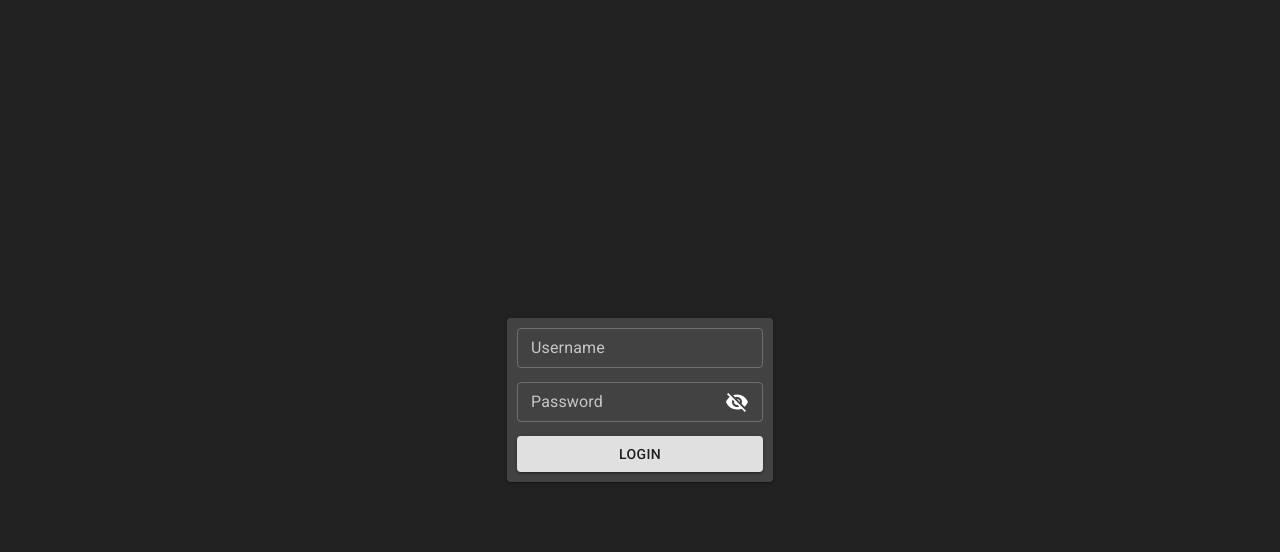
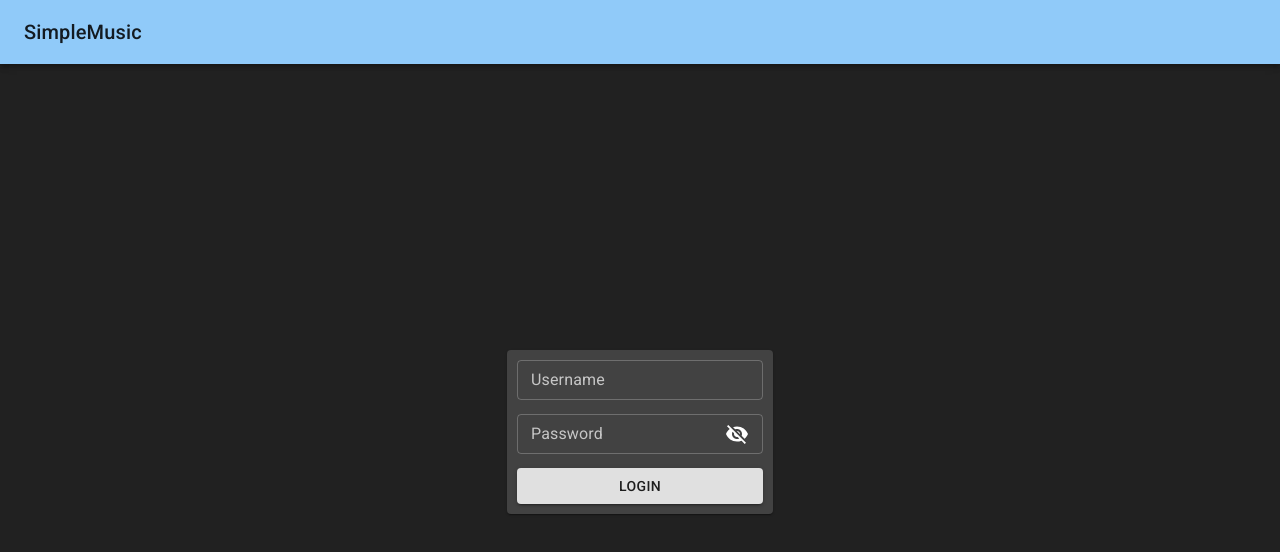
Before and after one commit to CastelJeremy/simple-music-web, a React app: page /login in a window 1280 px wide. Shown: the top 552 px of the page. Built offline with nearby package versions, Linux system fonts and the light colour scheme.

Commit message:
feat: add NavBar with logout button when the user is connected

```diff
--- a/src/imports/ui/App.jsx
+++ b/src/imports/ui/App.jsx
@@ -3,6 +3,7 @@ import { navigate, Router } from '@reach/router';
 import { ThemeProvider } from '@material-ui/core';
 import { createMuiTheme, withStyles } from '@material-ui/core/styles';
 
+import Nav from './components/Nav.jsx';
 import Login from './Login/Login.jsx';
 import Home from './Home/Home.jsx';
 
@@ -21,6 +22,11 @@ const styles = (theme) => ({
     root: {
         minHeight: `${window.innerHeight}px`,
         width: '100%',
+        display: 'flex',
+        flexDirection: 'column',
+    },
+    body: {
+        flexGrow: '1',
         display: 'flex',
     },
 });
@@ -68,14 +74,21 @@ class App extends React.Component {
     render() {
         return (
             <ThemeProvider theme={darkTheme}>
-                <Router className={this.props.classes.root}>
-                    <Login path="/login" handleLogin={this.handleLogin} />
-                    <Home
-                        path="/"
+                <div className={this.props.classes.root}>
+                    <Nav
                         user={this.state.user}
                         handleLogout={this.handleLogout}
                     />
-                </Router>
+
+                    <Router className={this.props.classes.body}>
+                        <Login path="/login" handleLogin={this.handleLogin} />
+                        <Home
+                            path="/"
+                            user={this.state.user}
+                            handleLogout={this.handleLogout}
+                        />
+                    </Router>
+                </div>
             </ThemeProvider>
         );
     }
--- /dev/null
+++ b/src/imports/ui/components/Nav.jsx
@@ -0,0 +1,41 @@
+import React from 'react';
+import { AppBar, IconButton, Toolbar, Typography } from '@material-ui/core';
+import ExitToAppIcon from '@material-ui/icons/ExitToApp';
+import { withStyles } from '@material-ui/core/styles';
+
+const styles = (theme) => ({
+    title: {
+        flexGrow: 1,
+    },
+});
+
+class Nav extends React.Component {
+    constructor(props) {
+        super(props);
+    }
+
+    render() {
+        return (
+            <AppBar position="static">
+                <Toolbar>
+                    <Typography
+                        variant="h6"
+                        className={this.props.classes.title}
+                    >
+                        SimpleMusic
+                    </Typography>
+                    {this.props.user && (
+                        <IconButton
+                            color="inherit"
+                            onClick={() => this.props.handleLogout()}
+                        >
+                            <ExitToAppIcon />
+                        </IconButton>
+                    )}
+                </Toolbar>
+            </AppBar>
+        );
+    }
+}
+
+export default withStyles(styles)(Nav);
```
